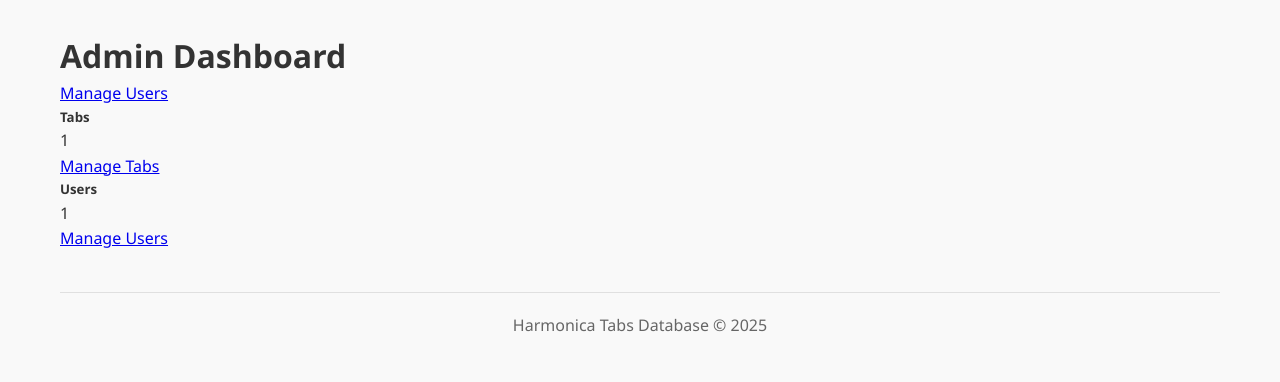
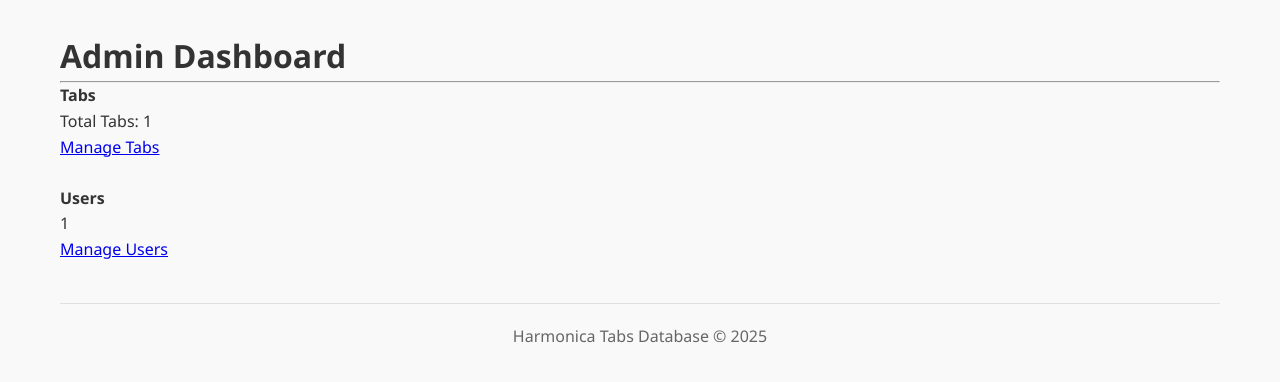
Before and after one commit to mthsgrc/harmonica_project, a Flask app: page /admin/ in a window 1280 px wide. Shown: the part 88-470 px from the top of the page. Run offline with Flask 3, Linux system fonts and the light colour scheme; a user stored in the database is signed in; tables that the repository leaves empty hold one stand-in row (values such as "Sample post"); some libraries are stand-ins or nearby versions.

Commit message:
Little styling

```diff
--- a/app/templates/admin/index.html
+++ b/app/templates/admin/index.html
@@ -2,29 +2,24 @@
 <div class="container mt-4">
   <h1>Admin Dashboard</h1>
   <div class="list-group">
-    <a
-      href="{{ url_for('admin.manage_users') }}"
-      class="list-group-item list-group-item-action"
-    >
-      Manage Users </a
-    ><br />
-
+    <hr>
     <div class="row mb-4">
       <div class="col-md-6">
         <div class="card text-white bg-primary mb-3">
           <div class="card-body">
-            <h5 class="card-title">Tabs</h5>
-            <p class="card-text display-4">{{ tab_count }}</p>
+            <h4 class="card-title">Tabs</h4>
+            <p class="card-text display-4">Total Tabs: {{ tab_count }}</p>
             <a href="{{ url_for('main.all_tabs') }}" class="text-white"
               >Manage Tabs</a
             >
           </div>
         </div>
       </div>
+      <br>
       <div class="col-md-6">
         <div class="card text-white bg-success mb-3">
           <div class="card-body">
-            <h5 class="card-title">Users</h5>
+            <h4 class="card-title">Users</h4>
             <p class="card-text display-4">{{ user_count }}</p>
             <a href="{{ url_for('admin.manage_users') }}" class="text-white"
               >Manage Users</a
```
